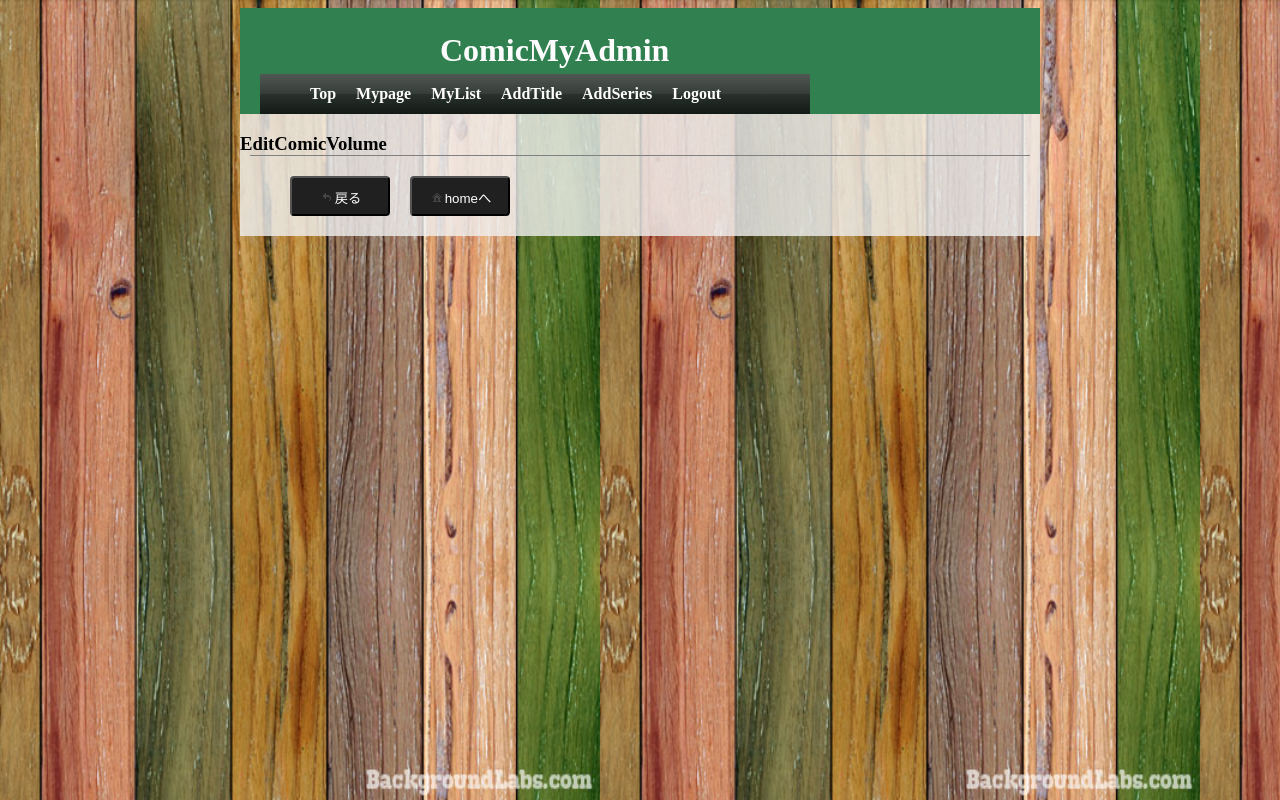
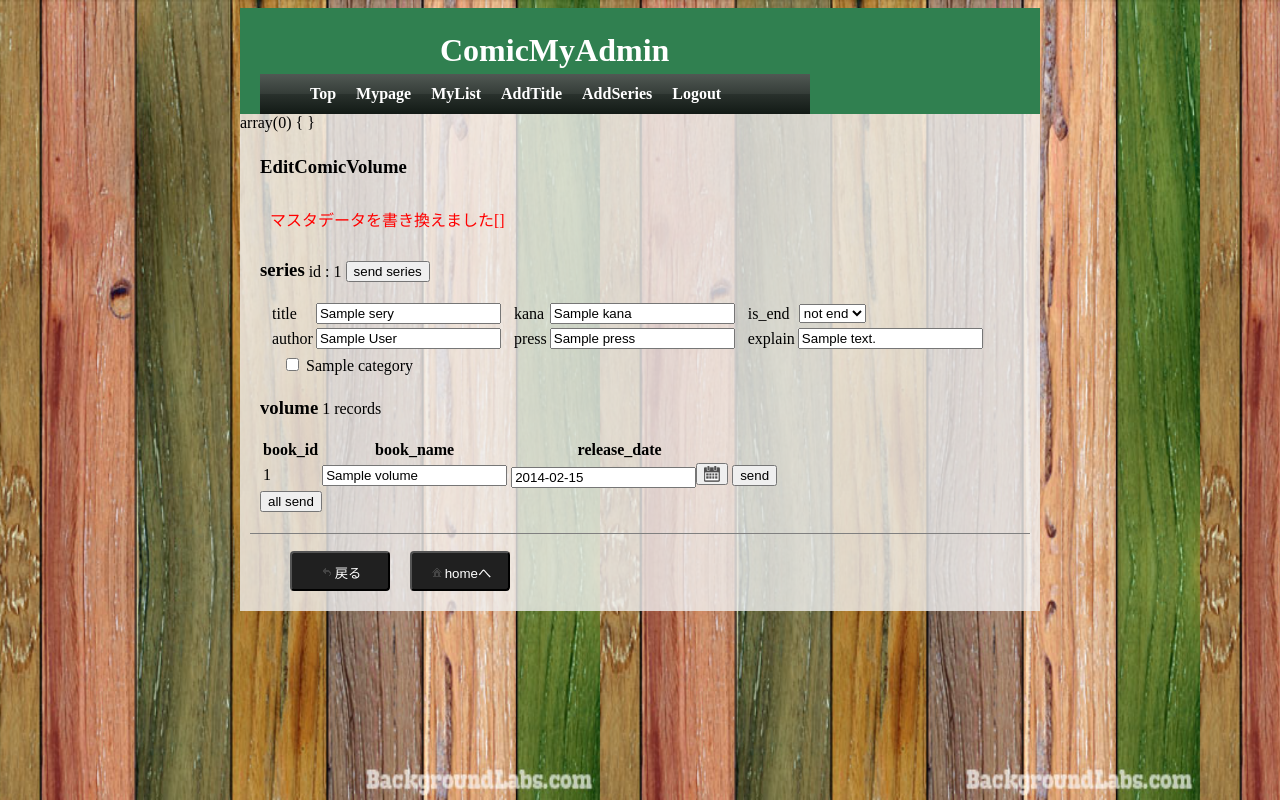
Before and after one commit to moritanian/ComicMyAdmin, a PHP site: the page made by View/ComicAdmin/EditComicVolume.php in a window 1280 px wide. Run offline with PHP 8.4, Linux system fonts and the light colour scheme; the template is opened without the code that fills it: most values are stand-ins (such as "Sample title", 1, 10 or a date in 2020).

Commit message:
dev1 ComicMaster 更新ページ作成

```diff
--- a/StyleSheet/style1.css
+++ b/StyleSheet/style1.css
@@ -383,6 +383,31 @@ body.back-img{
 	padding: 5px 20px;
 }
 
+.edit-comic-volume .series-box h3{
+	display: inline-block;
+}
+
+.edit-comic-volume .series-box .series-data {
+	#padding:5px 5px;
+}
+
+.edit-comic-volume .series-box .series-data .element-key{
+	padding-left:10px;
+}
+
+.edit-comic-volume .series-box .series-data .element-value{
+	padding-left: 0px;
+}
+
+.edit-comic-volume .series-box .series-data td.category-left{
+	padding-left:20px;
+}
+
 .edit-comic-volume .volume-head h3{
 	display: inline-block;
 }
+
+.edit-comic-volume table.volume-data tr td input{
+	#top : -4px;
+	position: relative;
+}
--- a/View/ComicAdmin/EditComicVolume.php
+++ b/View/ComicAdmin/EditComicVolume.php
@@ -1 +1,95 @@
-<h3>EditComicVolume</3>
+<script>
+  $(function() {
+  	$(".datepicker").each(function(){
+		$(this).datepicker()
+    	.datepicker("option", "dateFormat", 'yy-mm-dd' )
+    	.datepicker("option", "showOn", 'both')
+    	.datepicker("option", "buttonImage", '../Images/calendar_icon.png')
+  		.datepicker("setDate", "2014-02-15");
+  	});
+
+  });
+</script>
+
+<?php var_dump($_POST);?>
+
+<div class="edit-comic-volume">
+
+<h3>EditComicVolume</h3>
+
+	<?php if($v->ret->result): ?>
+	<div class="warn">
+		マスタデータを書き換えました[<?= $v->ret->edit?>]
+	</div>
+	<?php endif; ?>
+
+	<form method="post" action="<?=$v->app_pos?>/ComicAdmin/EditComicVolume?seriesId=<?=$v->series_data['series_id']?>">
+
+	<div class="series-box">
+		<h3>series</h3> id : <?=$v->series_data['series_id'] ?> <input type="submit" name="series_submit" value="send series">
+		<div class="series-data">
+			<table class="series-data">
+			 	<tr>
+				 	<td class="element-key"> title </td>
+				 	<td class="element-value"><input type="text" name="series_data[title]" value="<?=$v->series_data['title']?>"></td>
+
+				 	<td class="element-key">kana</td>
+				 	<td class="element-value"><input type="text" name="series_data[kana]" value="<?=$v->series_data['kana']?>"></td>
+					<td class="element-key"> is_end </td>
+					<td><select name="series_data[is_end]">
+						<option value="0" <?php if(!$v->series_data['is_end']):?>selected="selected"<?php endif;?>>not end</option>
+						<option value="1" <?php if($v->series_data['is_end']):?>selected="selected"<?php endif;?>>ended </option>
+					</select></td>
+
+				</tr>
+				<tr>
+					<td class="element-key">author</td>
+					<td class="element-value"><input type="text" name="series_data[author]" value="<?=$v->series_data['author']?>"></td>
+
+					<td class="element-key">press</td>
+					<td class="element-value"><input type="text" name="series_data[press]" value="<?=$v->series_data['press']?>"></td>
+					<td class="element-key">explain</td>
+					<td class="element-value"><input type="text" name="series_data[explain_text]"
+						value="<?=$v->series_data['explain_text']?>"></td>
+				</tr>
+			</table>
+			<table>
+				<tr>
+				 	<?php foreach ($v->series_data['category'] as $key => $category):?>
+				 		<td <?php if($key%4==0):?> class="category-left" <?php endif; ?>><input type="checkbox" name="series_data[category][<?=$key?>]" value="<?=$category['category_id']?>"
+				 			<?php if($category['selected'] == 1):?> checked <?php endif; ?>>
+				 			<?=$category['category_name']?></td>
+				 		<?php if($key %4 == 3): ?></tr><tr> <?php endif; ?>
+				 	<?php endforeach; ?>
+
+				</tr>
+			</table>
+		</div>
+	</div>
+
+	<div class="volume-head"><h3>volume</h3> <span><?=count($v->volume_list)?> records </span></div>
+	<table class="volume-data">
+		<tr>
+			<th>book_id</th>
+			<th>book_name</th>
+			<th>release_date</th>
+			<th></th>
+		</tr>
+	<?php foreach ($v->volume_list as $key => $volume):  ?>
+
+		<tr>
+			<td><?=$volume['book_id']?></td>
+			<td><input type="text" name="volume_list[<?=$volume['book_id']?>][book_name]"
+				value="<?=$volume['book_name']?>"></td>
+			<td><input type="text" name="volume_list[<?=$volume['book_id']?>][release_date]"
+				value="<?=$volume['release_date']?>" class="datepicker"></td>
+			<td><input type="submit" name="volume_submit_list[<?=$volume['book_id']?>]"
+				value="send"></td>
+		</tr>
+	<?php endforeach; ?>
+	</table>
+
+	<input type="submit" name="all_submit" value="all send">
+	</form>
+
+</div>
--- a/request.php
+++ b/request.php
@@ -10,6 +10,7 @@ class Request
 			return $ret;
 		}
 		$post = filter_input(INPUT_POST, $name);
+		if($post==null)$post = filter_input(INPUT_POST, $name, FILTER_DEFAULT ,FILTER_REQUIRE_ARRAY);
 		$get = filter_input(INPUT_GET, $name);
 		return $post ? $post : $get;
 	}
```
Also changed, not shown: Controller/ComicAdminController.php (+95 -1 lines), Model/ComicSeriesMaster.php (+20 -0 lines), Model/ComicVolumeMaster.php (+10 -0 lines), Images/calendar_icon.png (added).
